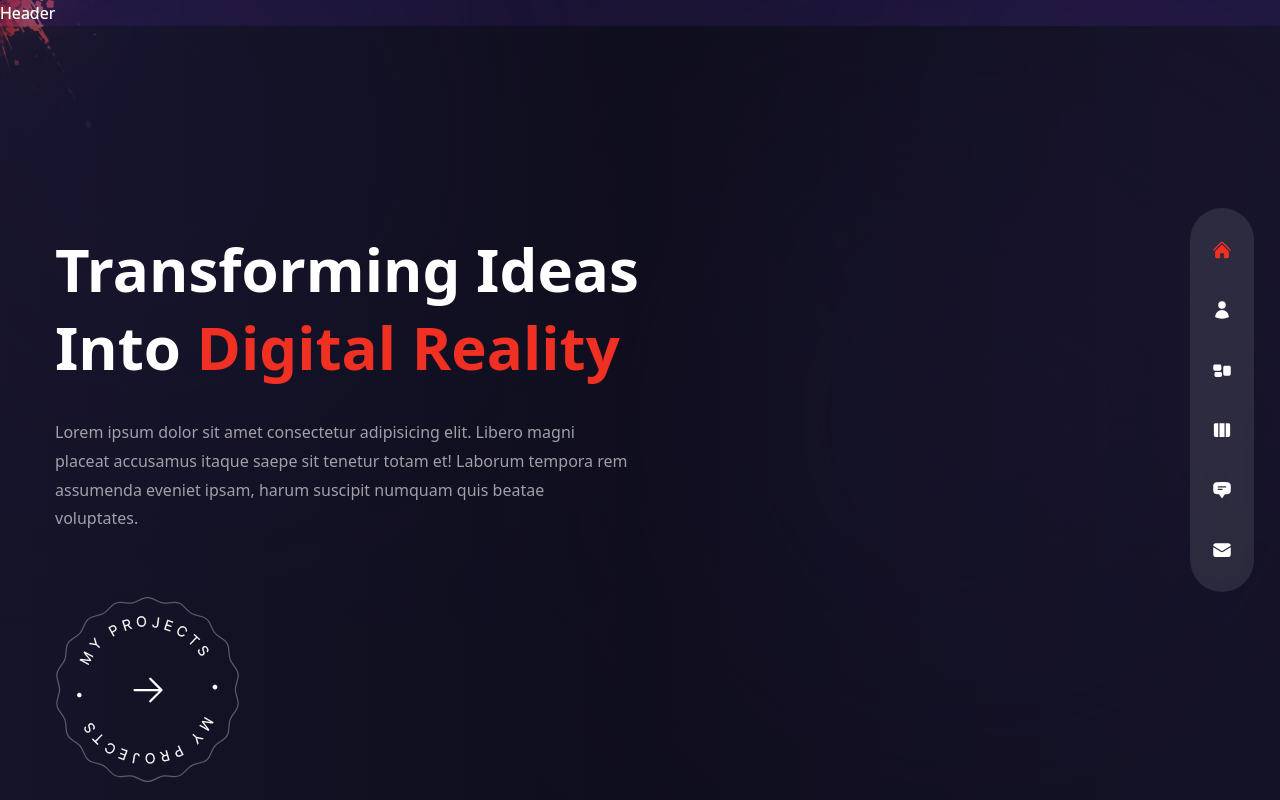
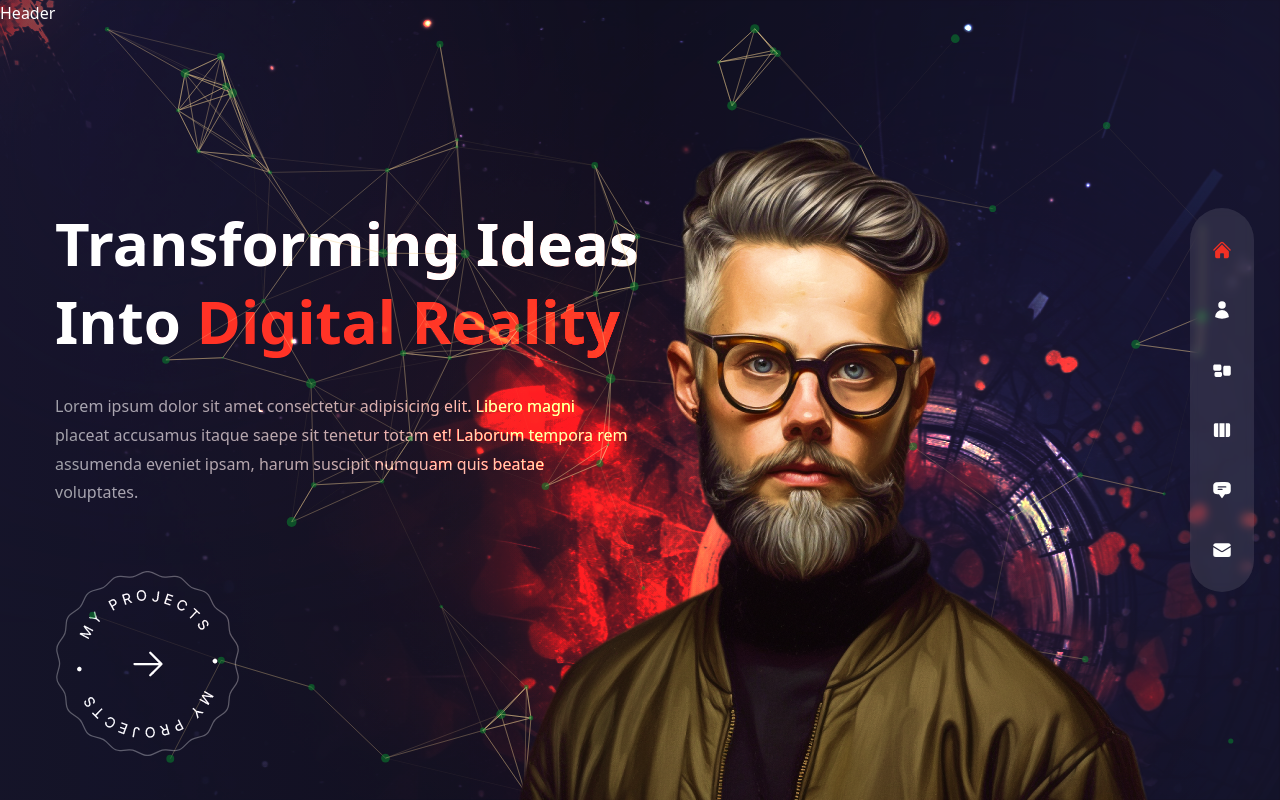
Before and after one commit to P-A-Chathura-Madhava/portfolio-P-A-Chathura-Madhava, a Next.js app: page / in a window 1280 px wide. Built offline with nearby package versions, Linux system fonts and the light colour scheme.

Commit message:
Apply Home UI Animations and content

```diff
--- a/components/Avatar.js
+++ b/components/Avatar.js
@@ -1,5 +1,18 @@
+// next image
+import Image from "next/image";
+
 const Avatar = () => {
-  return <div>Avatar</div>;
+  return (
+    <div className="hidden xl:flex xl:max-w-none">
+      <Image
+        src={"/avatar.png"}
+        width={737}
+        height={678}
+        alt="avatarImage"
+        className="w-full h-full translate-z-0"
+      />
+    </div>
+  );
 };
 
 export default Avatar;
--- a/components/Header.js
+++ b/components/Header.js
@@ -1,5 +1,5 @@
 const Header = () => {
-  return <header>Header</header>;
+  return <header className="absolute z-30 w-full">Header</header>;
 };
 
 export default Header;
--- a/components/ParticlesContainer.js
+++ b/components/ParticlesContainer.js
@@ -1,5 +1,96 @@
+import { Particles } from "react-tsparticles";
+import { loadFull } from "tsparticles";
+import React, { useCallback } from "react";
+
 const ParticlesContainer = () => {
-  return <div>Particles Container</div>;
+  // init
+  const particlesInit = useCallback(async (engine) => {
+    await loadFull(engine);
+  }, []);
+
+  const particlesLoaded = useCallback(async () => {}, []);
+
+  return (
+    <Particles
+      className="absolute w-full h-full translate-z-0"
+      id="tsparticles"
+      init={particlesInit}
+      loaded={particlesLoaded}
+      options={{
+        fullScreen: { enable: false },
+        background: {
+          color: {
+            value: "",
+          },
+        },
+        fpsLimit: 120,
+        interactivity: {
+          events: {
+            onClick: {
+              enable: false,
+              mode: "push",
+            },
+            onHover: {
+              enable: true,
+              mode: "repulse"
+            },
+            resize: true
+          },
+          modes: {
+            push: {
+              quantity: 90
+            },
+            repulse: {
+              distance: 200,
+              duration: 0.4
+            }
+          }
+        },
+        particles: {
+          color: {
+            value: "#068e2e"
+          },
+          links: {
+            color: "#f5d393",
+            distance: 150,
+            enable: true,
+            opacity: 0.5,
+            width: 1
+          },
+          collisions: {
+            enable: true
+          },
+          move: {
+            directions: "none",
+            enable: true,
+            outModes: {
+              default: "bounce"
+            },
+            random: false,
+            speed: 1,
+            straight: false
+          },
+          number: {
+            density: {
+              enable: true,
+              area: 800
+            },
+            value: 80
+          },
+          opacity: {
+            value: 0.5
+          },
+          shape: {
+            type: "circle"
+          },
+          size: {
+            value: {min: 1, max: 5}
+          }
+        },
+        detectRetina: true
+      }}
+    />
+  );
 };
 
 export default ParticlesContainer;
--- a/pages/index.jsx
+++ b/pages/index.jsx
@@ -58,6 +58,23 @@
         </div>
       </div>
       {/* image */}
+      <div className="w-[1200px] h-full absolute right-0 bottom-0">
+        {/* bg img */}
+        <div className="absolute w-full h-full bg-none xl:bg-explosion xl:bg-cover xl:bg-right xl:bg-no-repeat mix-blend-color-dodge translate-z-0"></div>
+        {/* particles */}
+        <ParticlesContainer />
+        {/* avatar img */}
+        <motion.div
+          variants={fadeIn("up", 0.5)}
+          initial="hidden"
+          animate="show"
+          exit="hidden"
+          transition={{duration: 1, ease: "easeInOut"}}
+          className="w-full h-full max-w-[737px] max-h-[678px] absolute -bottom-32 lg:bottom-0 lg:right-[8%]"
+        >
+          <Avatar />
+        </motion.div>
+      </div>
     </div>
   );
 };
```
